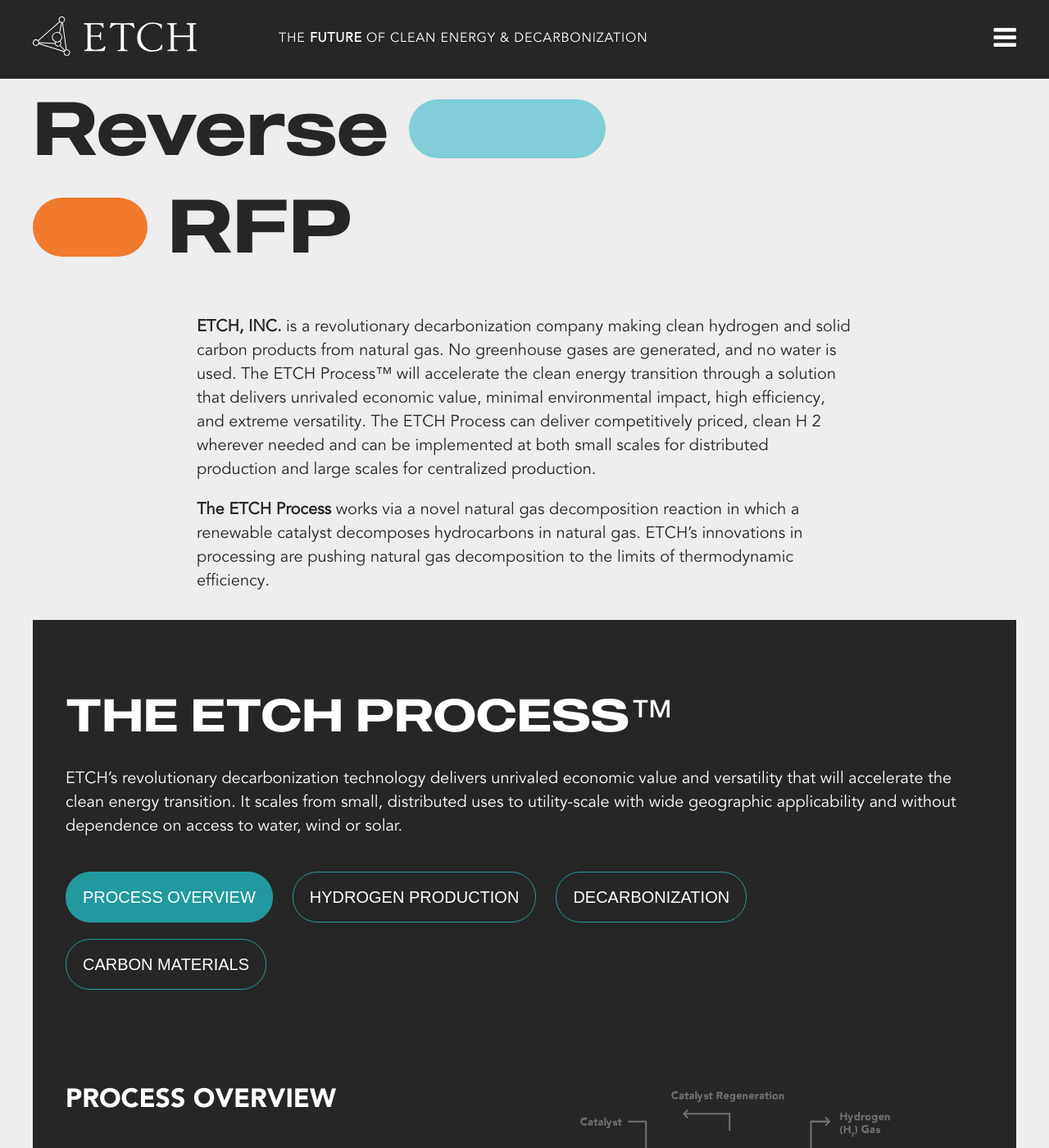
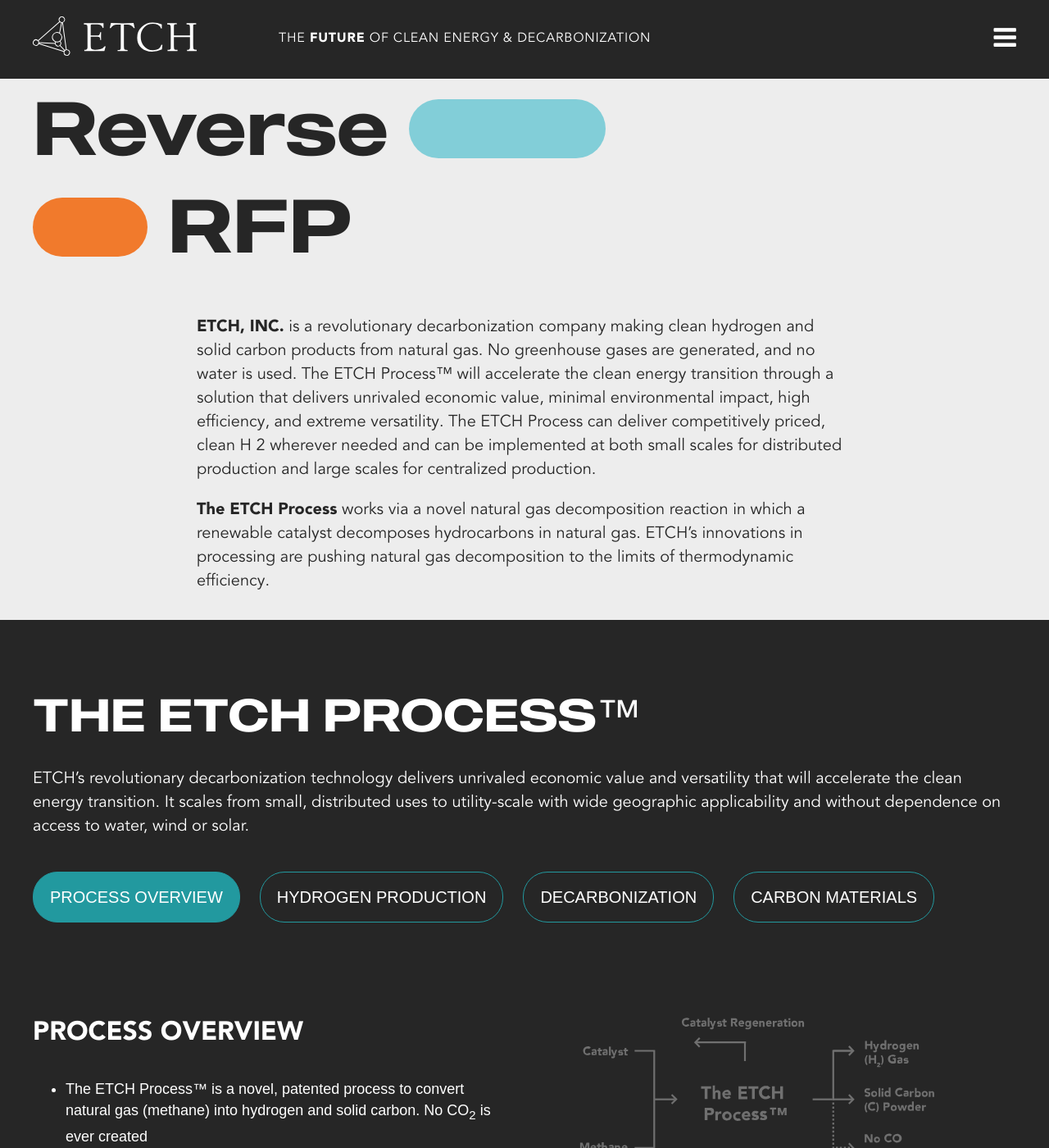
Before and after one commit to weareoutright/etchmaterials_jekyll, a Jekyll site: the page built from rfp/index.html, in a window 1280 px wide and 1400 px high. Shown: the whole window at 82% size. Built offline with Jekyll 4.4.1, drawn with Linux system fonts in a browser that asks for light colours.

Commit message:
Fix bold font styles and make process section full width on new RFP page
Signed-off-by: Tim Arnold <tim@weareoutright.com>

```diff
--- a/_sass/base.scss
+++ b/_sass/base.scss
@@ -3,8 +3,6 @@
 // Update the foundational and global aspects of the page.
 
 * {
-    -webkit-box-sizing: border-box;
-    -moz-box-sizing: border-box;
     box-sizing: border-box;
 }
 
@@ -19,6 +17,12 @@ p, a, li, blockquote {
     font-family: 'Avenir45Book', sans-serif;
     font-size: 16px;
     line-height: 1.45em;
+}
+
+strong,
+[style*="font-weight: 700"],
+[style*="font-weight:700"] {
+    font-family: 'Avenir95Black', sans-serif;
 }
 
 body {
@@ -51,7 +55,7 @@ a {
     .content {
         width: 100% ;
         max-width: 1500px;
-        margin: 0px auto;
+        margin: 0 auto;
         padding: 0 40px;
 
         @media screen and (min-width: 1580px) {
--- a/_sass/home.scss
+++ b/_sass/home.scss
@@ -42,12 +42,9 @@
             .pill {
                 height: 30px;
                 vertical-align: bottom;
-                margin-bottom: 14px;
                 display: inline-block;
                 border-radius: 60px;
-                display: inline-block;
                 width: 100%;
-                height: 30px;
                 margin-bottom: 8px;
 
                 @media screen and (min-width: 500px) {
@@ -222,7 +219,7 @@
     ul {
         list-style: none;
         display: flex;
-        margin: 0px auto;
+        margin: 0 auto;
         flex-wrap: wrap;
         padding: 0;
         justify-content: center;
@@ -251,7 +248,7 @@
                 width: 100%;
                 max-width: 177px;
                 height: auto;
-                margin: 0px auto 30px auto;
+                margin: 0 auto 30px auto;
 
                 .who-we-are & {
                     border: 1px solid #dddddd;
@@ -300,7 +297,7 @@
         list-style: none;
         display: flex;
         padding: 0;
-        margin: 0px auto;
+        margin: 0 auto;
         flex-wrap: wrap;
         align-items: center;
         justify-content: center;
@@ -333,8 +330,7 @@
         width: 100%;
         padding: 0 0 10px 0;
         margin: 0 0 0 0;
-        color: #262626;
-        color: #FFF;
+        color: #fff;
 
         @media screen and (min-width: 700px) {
             font-size: 56px;
@@ -549,6 +545,13 @@
             }
         }
     }
+
+    &.rfp-form {
+
+        .content {
+            padding-top: 0;
+        }
+    }
 }
 
 .email {
--- a/rfp/index.html
+++ b/rfp/index.html
@@ -23,6 +23,7 @@ title: RFP
                 processing are pushing natural gas decomposition to the limits of thermodynamic
                 efficiency.</p>
 
+        </div>
     </div>
 
 
@@ -51,7 +52,7 @@ title: RFP
                         </ul>
                     </div>
                     <div class="col">
-                            <img class="illustration" src="/assets/images/ETCH_Process_Overview_2.svg" />
+                        <img class="illustration" src="/assets/images/ETCH_Process_Overview_2.svg" alt="" />
                     </div>
                 </div>
 
@@ -69,7 +70,7 @@ title: RFP
                         </ul>
                     </div>
                     <div class="col">
-                            <img class="illustration" src="/assets/images/ETCH_Hydrogen_Production.svg" />
+                        <img class="illustration" src="/assets/images/ETCH_Hydrogen_Production.svg" alt=""/>
                     </div>
                 </div>
 
@@ -85,7 +86,7 @@ title: RFP
                         </ul>
                     </div>
                     <div class="col">
-                            <img class="illustration" src="/assets/images/ETCH_Decarbonization.svg" />
+                        <img class="illustration" src="/assets/images/ETCH_Decarbonization.svg" alt=""/>
                     </div>
                 </div>
 
@@ -102,7 +103,7 @@ title: RFP
                         </ul>
                     </div>
                     <div class="col">
-                            <img class="illustration" src="/assets/images/ETCH_Carbon_Materials.svg" />
+                        <img class="illustration" src="/assets/images/ETCH_Carbon_Materials.svg" alt="" />
                     </div>
                 </div>
 
@@ -150,6 +151,8 @@ title: RFP
         </div>
     </div>
 
+    <div class="content ">
+
         <div class="feature-content">
             <p>ETCH is seeking 1-2 partners to execute a project with our revolutionary low-carbon
                 hydrogen and solid carbon production technology. This limited opportunity can offer
```
Lines whose indentation alone changed are shown as unchanged.
